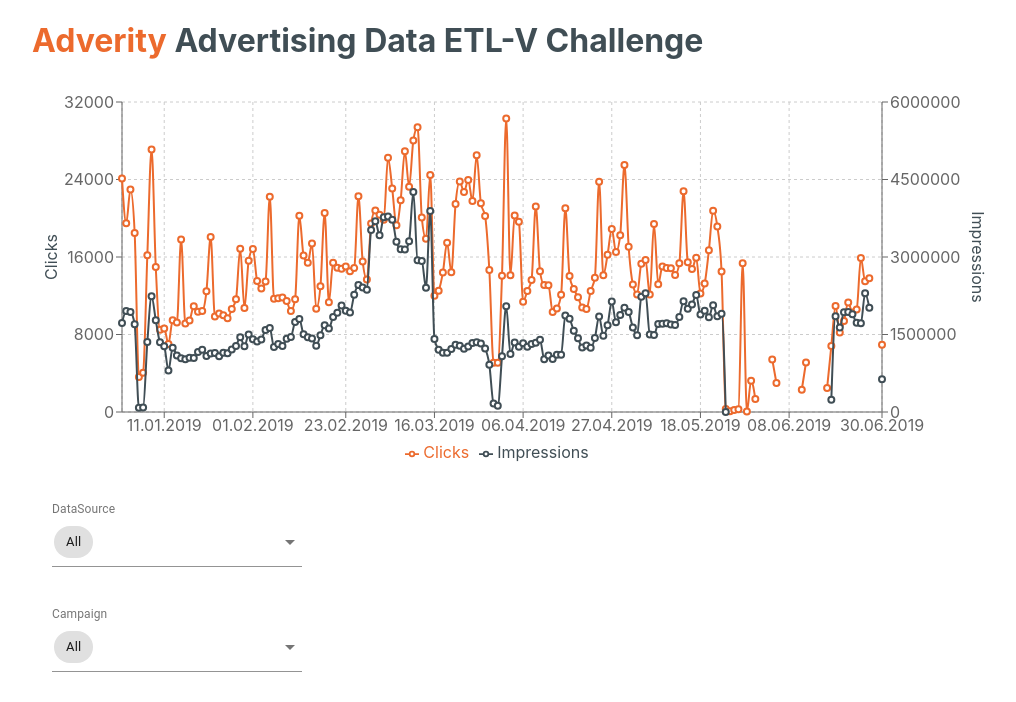
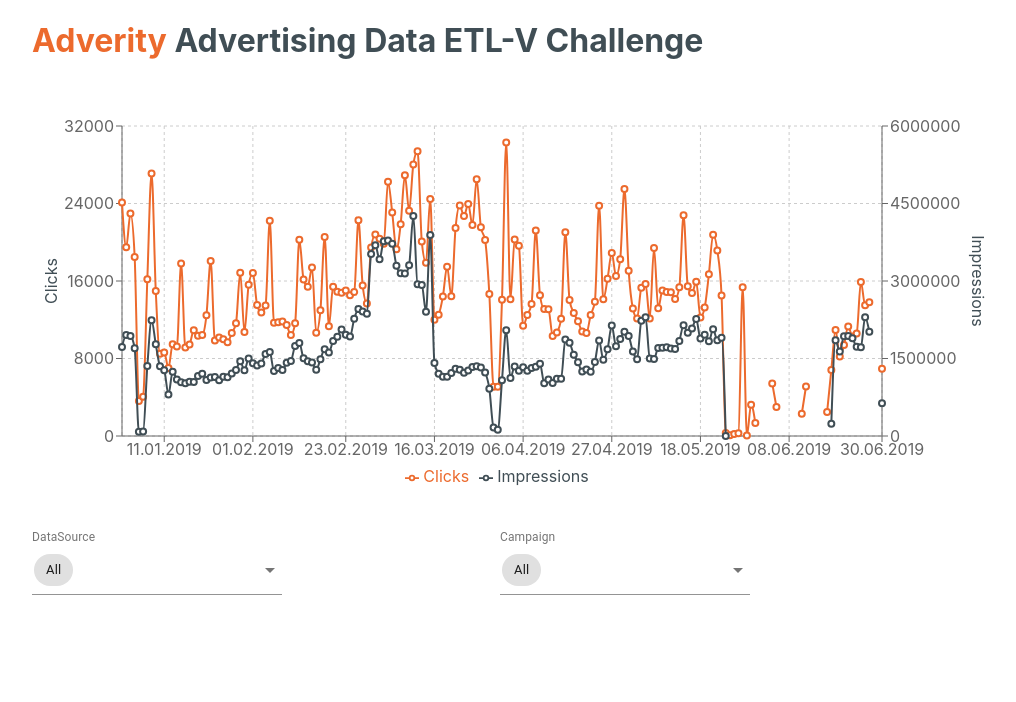
Before and after one commit to egraether/adverity_challenge, a React (Create React App) app: page / in a window 1280 px wide. Shown: the top 702 px of the page, without its empty margins (152-1168 px from the left). Built offline with nearby package versions, Linux system fonts and the light colour scheme.

Commit message:
use Grid for layout

```diff
--- a/src/App.js
+++ b/src/App.js
@@ -2,7 +2,7 @@
 import _ from 'lodash'
 import { csv } from 'd3'
 import { LineChart, Line, XAxis, YAxis, CartesianGrid, Tooltip, Legend } from 'recharts';
-import { Chip, Container, FormControl, InputLabel, MenuItem, Select } from '@material-ui/core';
+import { Chip, Container, FormControl, Grid, InputLabel, MenuItem, Select } from '@material-ui/core';
 
 // Utilities ------------------------------------
 
@@ -225,16 +225,33 @@
 
   return (
     <Container maxWidth="md">
-      <h1><span>Adverity</span> Advertising Data ETL-V Challenge</h1>
+      <Grid container spacing={3}>
+        <Grid item md={12}>
+          <h1><span>Adverity</span> Advertising Data ETL-V Challenge</h1>
+        </Grid>
 
-      <DoubleLineChart data={chartData} key1="Clicks" key2="Impressions" />
+        <Grid item md={12}>
+          <DoubleLineChart data={chartData} key1="Clicks" key2="Impressions" />
+        </Grid>
 
-      <div style={{padding:'20px'}}>
-        <DataSelect name="DataSource" select={currentDataSources} items={availableDataSources} onChange={values => setCurrentDataSources(values)} />
-      </div>
-      <div style={{padding:'20px'}}>
-        <DataSelect name="Campaign" select={currentCampaigns} items={availableCampaigns} onChange={values => setCurrentCampaigns(values)} />
-      </div>
+        <Grid item md={6}>
+          <DataSelect
+            name="DataSource"
+            select={currentDataSources}
+            items={availableDataSources}
+            onChange={values => setCurrentDataSources(values)}
+          />
+        </Grid>
+
+        <Grid item md={6}>
+          <DataSelect
+            name="Campaign"
+            select={currentCampaigns}
+            items={availableCampaigns}
+            onChange={values => setCurrentCampaigns(values)}
+          />
+        </Grid>
+      </Grid>
     </Container>
   )
 }
```
